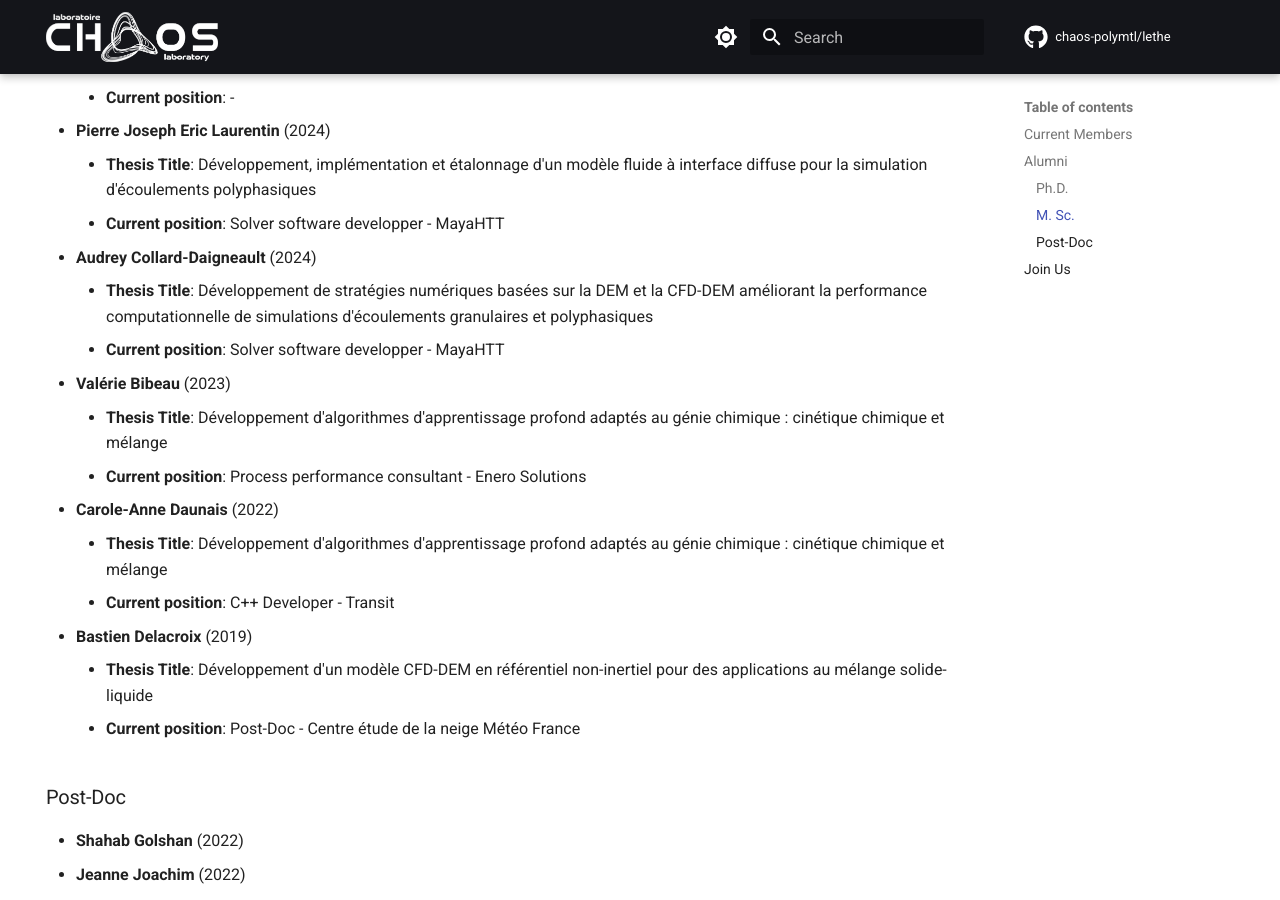
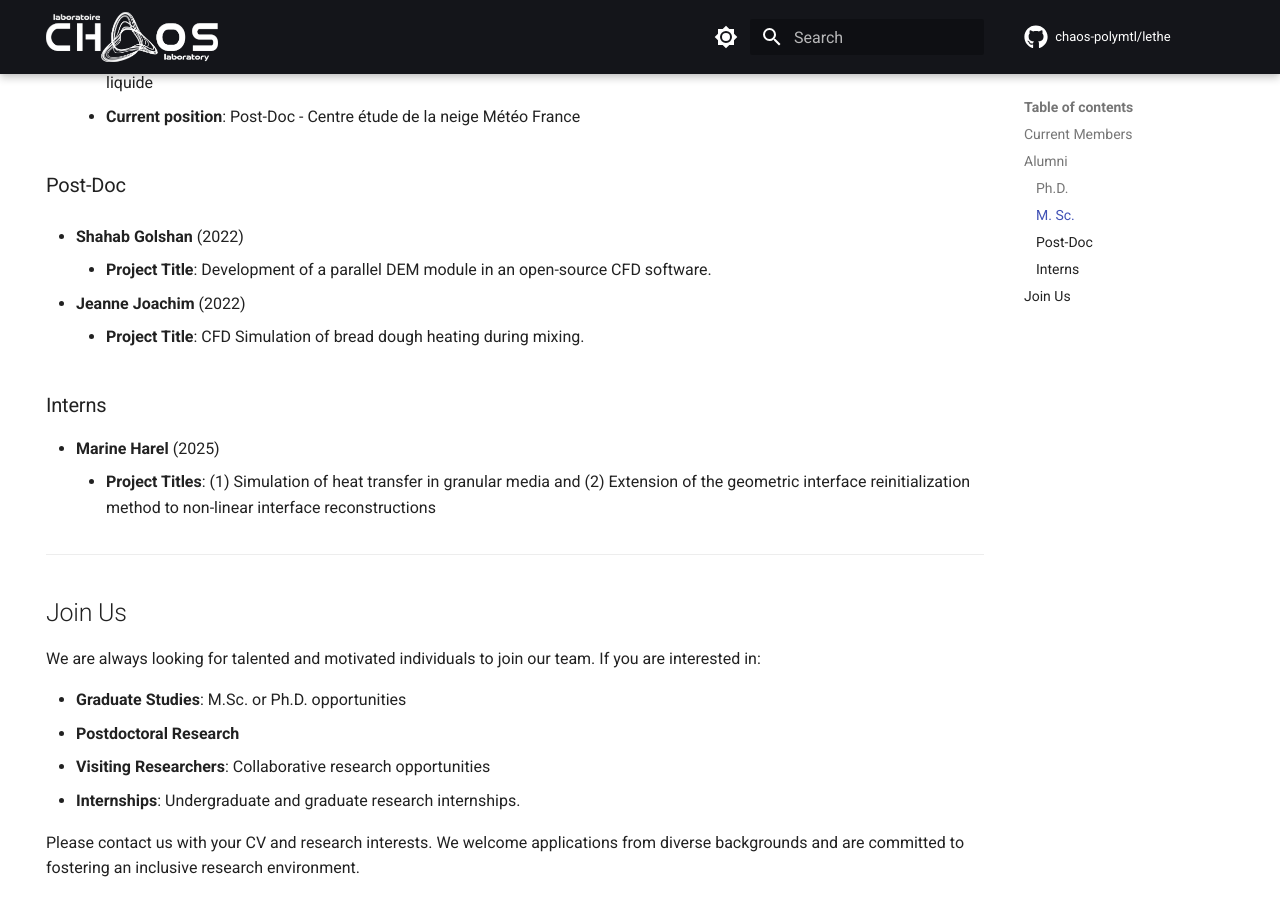
Before and after one commit to chaos-polymtl/chaos-lab, an MkDocs documentation site: the page built from docs/team.md, in a window 1280 px wide and 900 px high, scrolled down 5001 px. Built offline with MkDocs 1.6.1 and Material for MkDocs 9.7.7, drawn with Linux system fonts in a browser that asks for light colours; a script that is not in the unit is left out; comment, search, counter and statistics services are not loaded; some of the changed text lies outside the part shown.

Commit message:
Update the team website since Marine internship is finished

```diff
--- a/docs/team.md
+++ b/docs/team.md
@@ -221,23 +221,6 @@ toc:
 
 ---
 
-
-
-<div class="team-card" markdown>
-<div class="team-card-image">
-  <img src="../assets/pictures/marine.jpg" alt="Marine Harel" class="team-photo">
-</div>
-<div class="team-card-content" markdown>
-<p class="team-card-name"><strong> Marine Harel </strong></p>
-<p class="team-card-position">Research Intern</p>
-<p class="team-card-research">
-<strong>Research Project:</strong>
-<small>Extension of the geometric interface reinitialization method to non-linear interface reconstructions</small>
-</p>
-</div>
-</div>
-
-
 ---
 
 ## Alumni
@@ -291,7 +274,15 @@ We are proud of our alumni who have gone on to successful careers in academia an
 ### Post-Doc
 
 - **Shahab Golshan** (2022)
+    - **Project Title**: Development of a parallel DEM module in an open-source CFD software.
+
 - **Jeanne Joachim** (2022)
+    - **Project Title**: CFD Simulation of bread dough heating during mixing.
+
+### Interns
+
+- **Marine Harel** (2025)
+    - **Project Titles**: (1) Simulation of heat transfer in granular media and (2) Extension of the geometric interface reinitialization method to non-linear interface reconstructions
 
 
 ---
```
